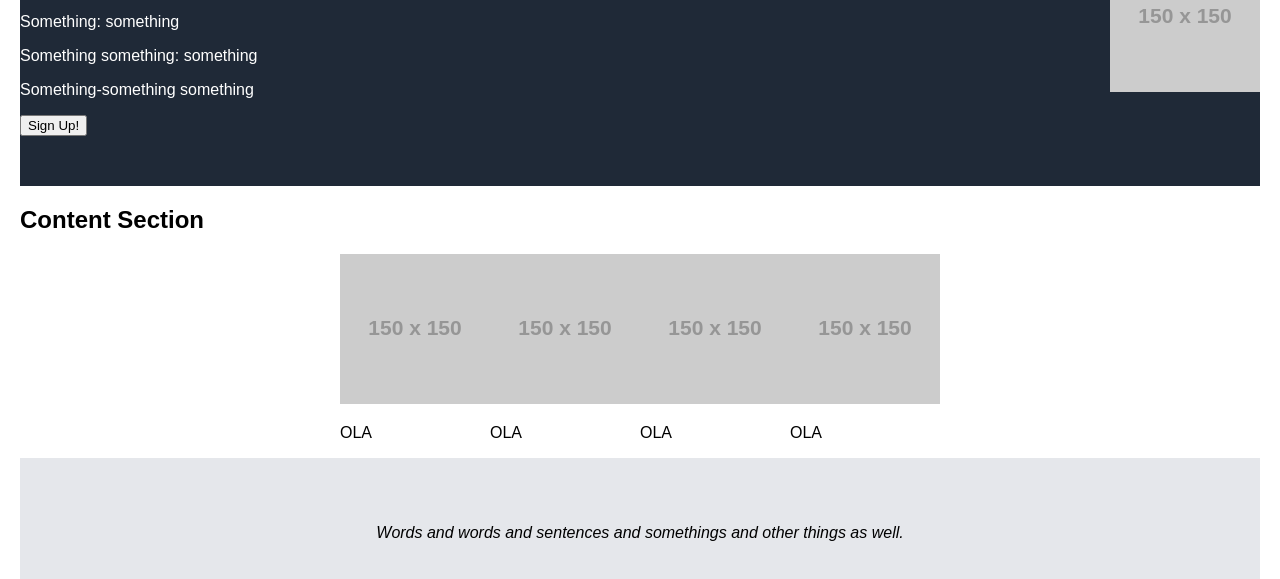
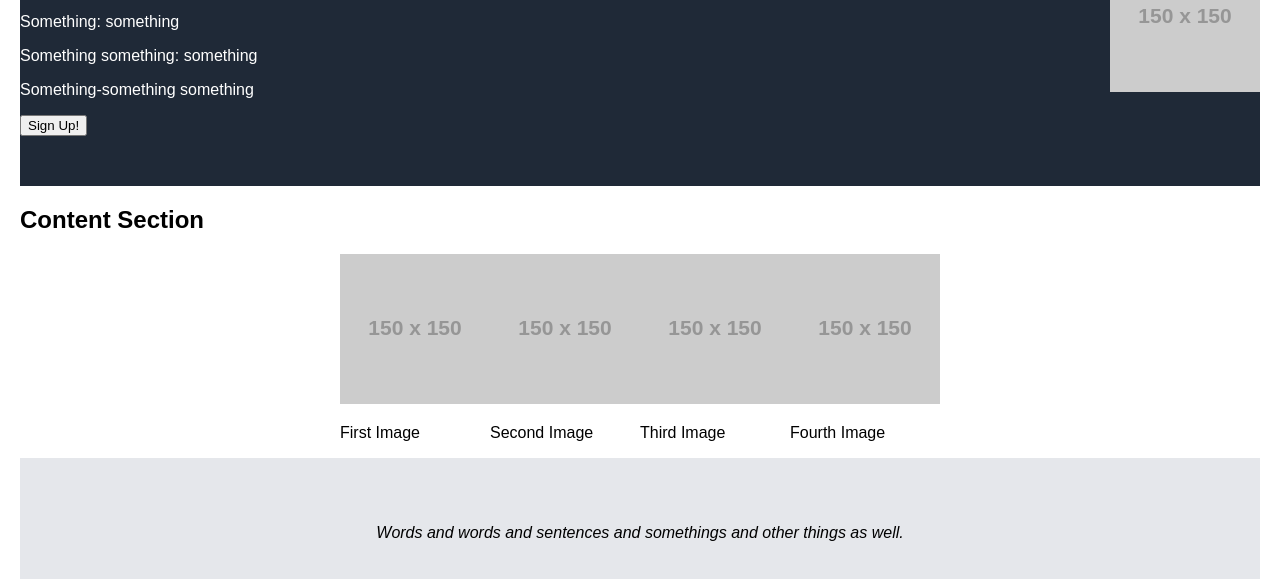
Before and after one commit to hayleighliu/landingpage, a plain HTML site: page index.html in a window 1280 px wide. Shown: the part 221-800 px from the top of the page. Drawn offline with Linux system fonts and the light colour scheme; placeholder pictures from the web are drawn by us.

Commit message:
Adding different words for content

```diff
--- a/index.html
+++ b/index.html
@@ -38,19 +38,19 @@
         <div class="info-boxes">
             <div class="box">
                 <div class="img placeholder"><img src="https://via.placeholder.com/150"></div>
-                <p>OLA</p>
+                <p>First Image</p>
             </div>
             <div class="box">
                 <div class="img placeholder"><img src="https://via.placeholder.com/150"></div>
-                <p>OLA</p>
+                <p>Second Image</p>
             </div>
             <div class="box">
                 <div class="img placeholder"><img src="https://via.placeholder.com/150"></div>
-                <p>OLA</p>
+                <p>Third Image</p>
             </div>
             <div class="box">
                 <div class="img placeholder"><img src="https://via.placeholder.com/150"></div>
-                <p>OLA</p>
+                <p>Fourth Image</p>
             </div>
         </div>
     </div>
```
